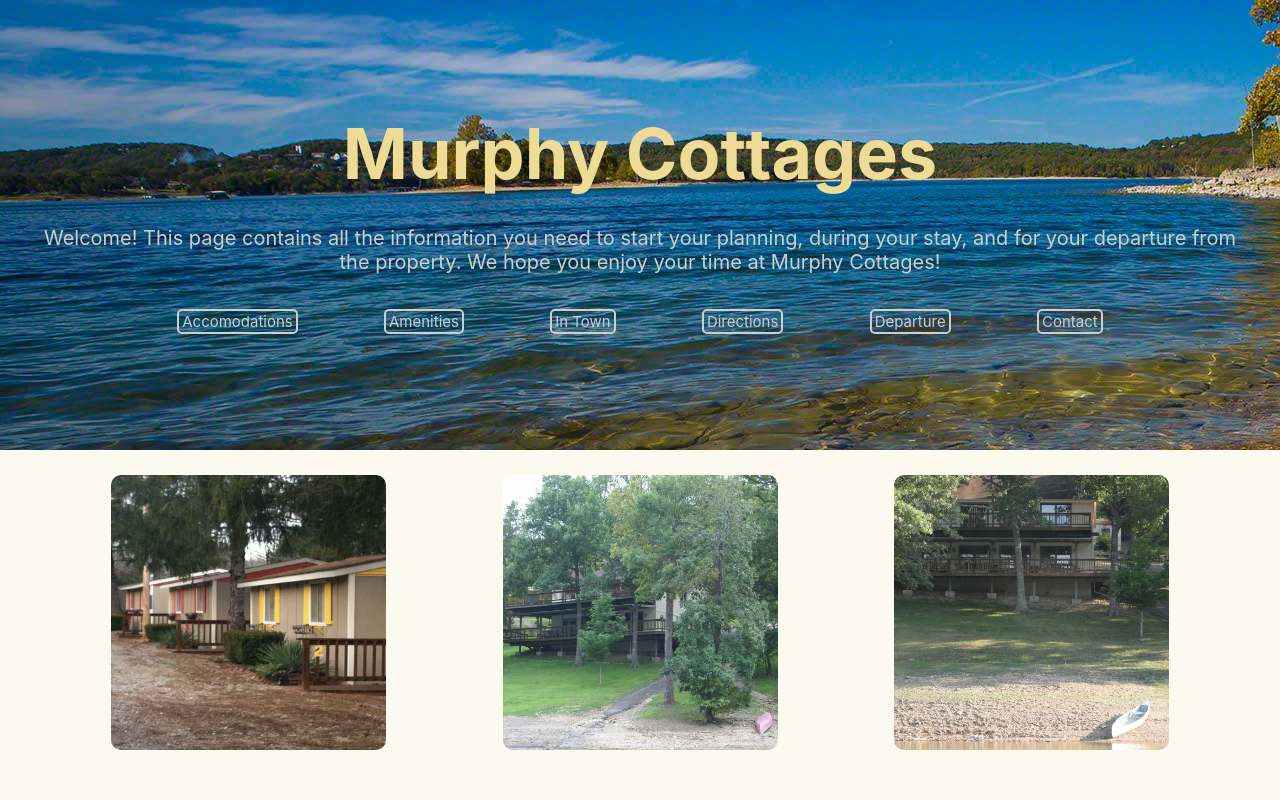
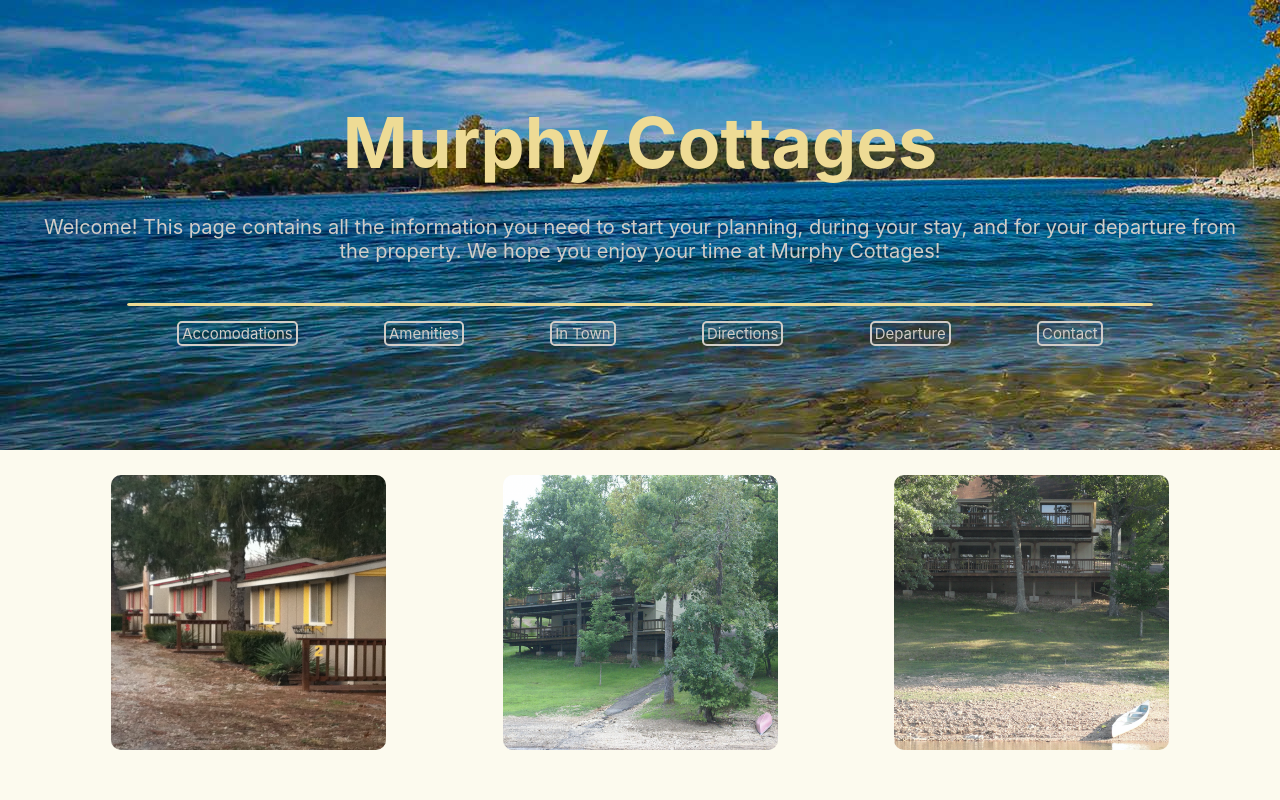
Before and after one commit to mkgude/murphy-lakehouse-app, a React (Create React App) app: page / in a window 1280 px wide. Shown: the top 800 px of the page. Built offline with nearby package versions, Linux system fonts and the light colour scheme.

Commit message:
edited header nav section

```diff
--- a/src/App.css
+++ b/src/App.css
@@ -62,8 +62,12 @@ hr {
   background-color: rgb(238, 219, 149);
   border: 1px solid rgb(238, 219, 149);
   border-radius: 5px;
+  z-index: 2000;
 }
-
+.mc-header hr {
+  width: 80%;
+  height: 1px;
+}
 h2 {
   text-align: center;
   padding-top: 30px;
--- a/src/pages/Welcome.js
+++ b/src/pages/Welcome.js
@@ -14,6 +14,7 @@ function Welcome() {
             <div className="mc-header" style={{ backgroundImage:`url(${LakeBackground})`, backgroundRepeat: "no-repeat"}}>
                 <h1 className="mc-welcome">Murphy Cottages</h1>
                 <p className="mc-welcome-text">Welcome! This page contains all the information you need to start your planning, during your stay, and for your departure from the property. We hope you enjoy your time at Murphy Cottages!</p>
+                <hr />
                 <nav className="mc-nav">
                     <a href="#accomodations" className="mc-links">Accomodations</a>
                     <a href="#amenities" className="mc-links">Amenities</a>
```
